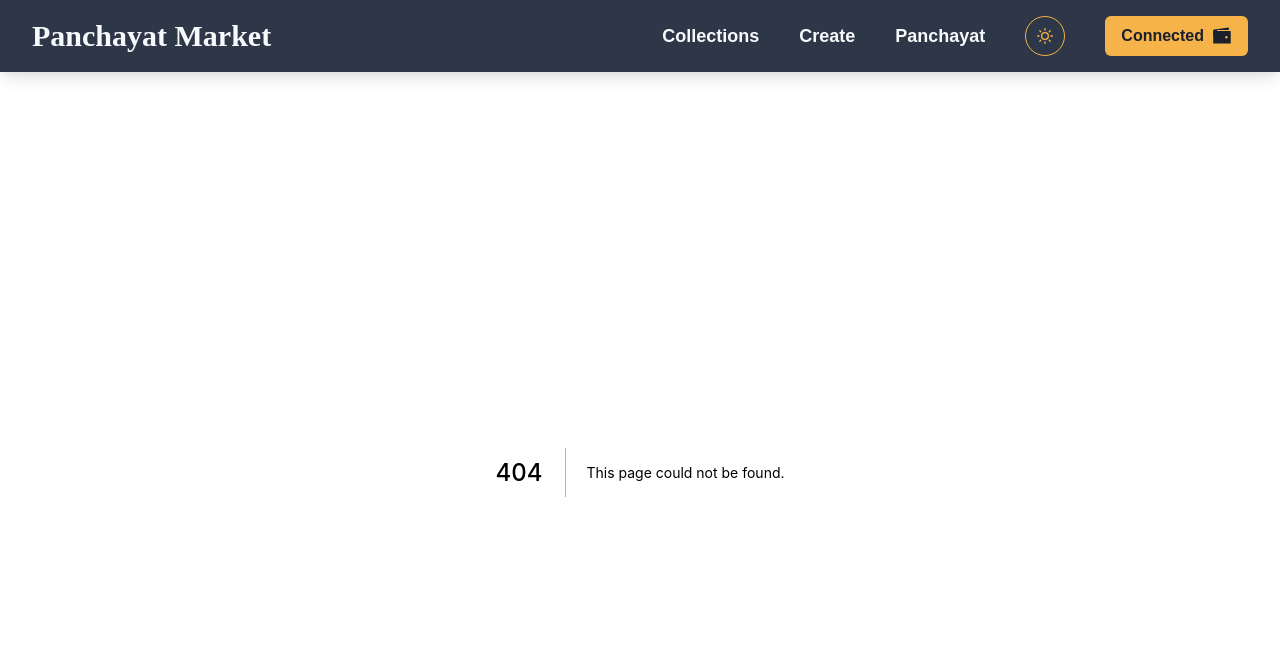
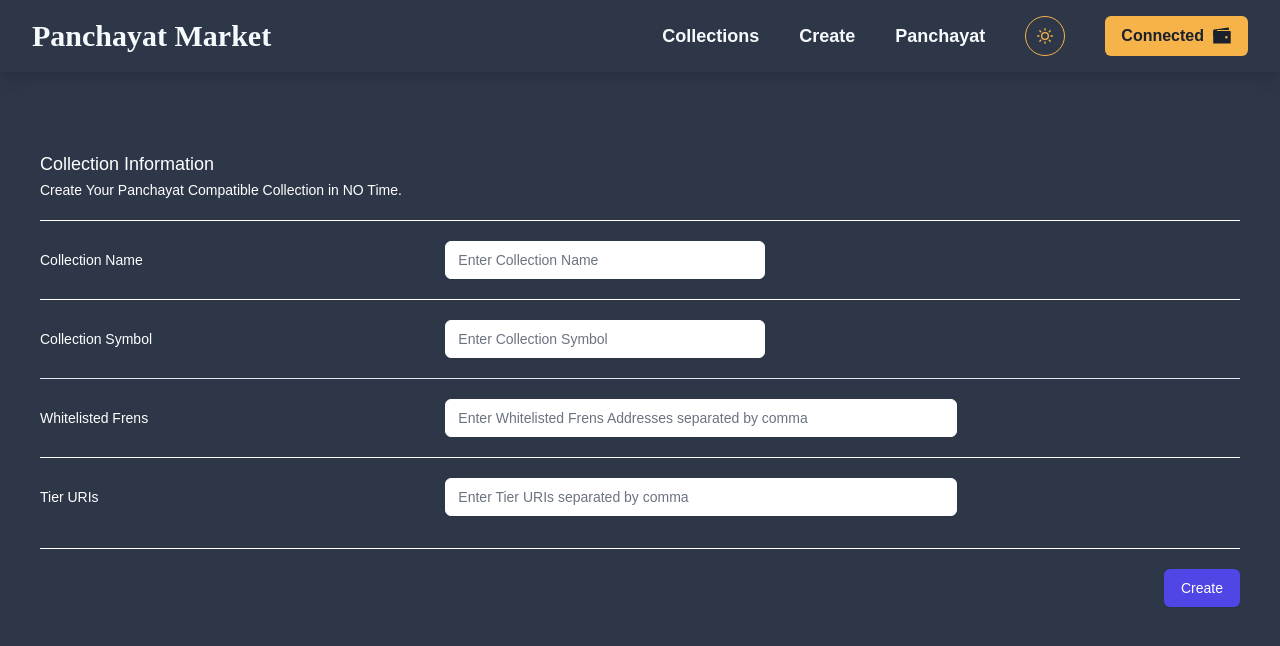
Before and after one commit to KukretiShubham/marketplace, a Next.js app in the folder client/: page /create in a window 1280 px wide. Before the commit this address had no page. Shown: the top 646 px of the page. Built offline with nearby package versions, Linux system fonts and the light colour scheme.

Commit message:
created: create page

```diff
--- a/client/package.json
+++ b/client/package.json
@@ -13,6 +13,7 @@
     "@chakra-ui/react": "^2.2.8",
     "@emotion/react": "^11",
     "@emotion/styled": "^11",
+    "@tailwindcss/forms": "^0.5.2",
     "@types/react-icons": "^3.0.0",
     "framer-motion": "^6",
     "next": "12.2.5",
@@ -24,8 +25,11 @@
     "@types/node": "18.7.8",
     "@types/react": "18.0.17",
     "@types/react-dom": "18.0.6",
+    "autoprefixer": "^10.4.8",
     "eslint": "8.22.0",
     "eslint-config-next": "12.2.5",
+    "postcss": "^8.4.16",
+    "tailwindcss": "^3.1.8",
     "typescript": "4.7.4"
   }
 }
--- /dev/null
+++ b/client/pages/create.tsx
@@ -0,0 +1,93 @@
+
+export default function Create() {
+    return (
+      <div className="">
+        <form className="space-y-8 divide-y divide-white m-10">
+          <div className="space-y-8 divide-y divide-white sm:space-y-5">
+            <div className="pt-8 space-y-6 sm:pt-10 sm:space-y-5">
+              <div>
+                <h3 className="text-lg leading-6 font-medium text-white">Collection Information</h3>
+                <p className="mt-1 max-w-2xl text-sm text-white">Create Your Panchayat Compatible Collection in NO Time.</p>
+              </div>
+              <div className="space-y-6 sm:space-y-5">
+                <div className="sm:grid sm:grid-cols-3 sm:gap-4 sm:items-start sm:border-t sm:border-white sm:pt-5">
+                  <label htmlFor="first-name" className="block text-sm font-medium text-white sm:mt-px sm:pt-2">
+                    Collection Name
+                  </label>
+                  <div className="mt-1 sm:mt-0 sm:col-span-2">
+                    <input
+                      type="text"
+                      name="Collection Name"
+                      id="collection-name"
+                      autoComplete="given-name"
+                      placeholder="Enter Collection Name"
+                      className="max-w-lg block w-full shadow-sm sm:max-w-xs sm:text-sm border-white rounded-md"
+                    />
+                  </div>
+                </div>
+
+                <div className="sm:grid sm:grid-cols-3 sm:gap-4 sm:items-start sm:border-t sm:border-white sm:pt-5">
+                  <label htmlFor="last-name" className="block text-sm font-medium text-white sm:mt-px sm:pt-2">
+                    Collection Symbol
+                  </label>
+                  <div className="mt-1 sm:mt-0 sm:col-span-2">
+                    <input
+                      type="text"
+                      name="Collection Symbol"
+                      id="collection-symbol"
+                      autoComplete="family-name"
+                      placeholder="Enter Collection Symbol"
+                      className="max-w-lg block w-full shadow-sm focus:ring-indigo-500 focus:border-white sm:max-w-xs sm:text-sm border-white rounded-md"
+                    />
+                  </div>
+                </div>
+
+                <div className="sm:grid sm:grid-cols-3 sm:gap-4 sm:items-start sm:border-t sm:border-gray-200 sm:pt-5">
+                  <label htmlFor="email" className="block text-sm font-medium text-white sm:mt-px sm:pt-2">
+                    Whitelisted Frens
+                  </label>
+                  <div className="mt-1 sm:mt-0 sm:col-span-2">
+                    <input
+                      id="whitelisted-frens"
+                      name="Whitelisted Frens"
+                      type="text"
+                      autoComplete="email"
+                      placeholder="Enter Whitelisted Frens Addresses separated by comma"
+                      className="block max-w-lg w-full shadow-sm focus:ring-indigo-500 focus:border-indigo-500 sm:text-sm border-white rounded-md"
+                    />
+                  </div>
+                </div>
+                <div className="sm:grid sm:grid-cols-3 sm:gap-4 sm:items-start sm:border-t sm:border-white sm:pt-5">
+                  <label htmlFor="street-address" className="block text-sm font-medium text-white sm:mt-px sm:pt-2">
+                    Tier URIs
+                  </label>
+                  <div className="mt-1 sm:mt-0 sm:col-span-2">
+                    <input
+                      type="text"
+                      name="tier uris"
+                      id="tier-uri"
+                      autoComplete="street-address"
+                      placeholder="Enter Tier URIs separated by comma"
+                      className="block max-w-lg w-full shadow-sm focus:ring-indigo-500 focus:border-white sm:text-sm border-white rounded-md"
+                    />
+                  </div>
+
+                </div>
+              </div>
+            </div>
+          </div>
+
+          <div className="pt-5">
+            <div className="flex justify-end">
+              <button
+                type="submit"
+                className="ml-3 inline-flex justify-center py-2 px-4 border border-transparent shadow-sm text-sm font-medium rounded-md text-white bg-indigo-600 hover:bg-indigo-700 focus:outline-none focus:ring-2 focus:ring-offset-2 focus:ring-indigo-500"
+              >
+                Create
+              </button>
+            </div>
+          </div>
+        </form>
+      </div>
+    )
+  }
--- /dev/null
+++ b/client/postcss.config.js
@@ -0,0 +1,6 @@
+module.exports = {
+  plugins: {
+    tailwindcss: {},
+    autoprefixer: {},
+  },
+}
--- a/client/styles/globals.css
+++ b/client/styles/globals.css
@@ -1,26 +1,3 @@
-html,
-body {
-  padding: 0;
-  margin: 0;
-  font-family: -apple-system, BlinkMacSystemFont, Segoe UI, Roboto, Oxygen,
-    Ubuntu, Cantarell, Fira Sans, Droid Sans, Helvetica Neue, sans-serif;
-}
-
-a {
-  color: inherit;
-  text-decoration: none;
-}
-
-* {
-  box-sizing: border-box;
-}
-
-@media (prefers-color-scheme: dark) {
-  html {
-    color-scheme: dark;
-  }
-  body {
-    color: white;
-    background: black;
-  }
-}
+@tailwind base;
+@tailwind components;
+@tailwind utilities;
--- /dev/null
+++ b/client/tailwind.config.js
@@ -0,0 +1,13 @@
+/** @type {import('tailwindcss').Config} */
+module.exports = {
+  content: [
+    "./pages/**/*.{js,ts,jsx,tsx}",
+    "./components/**/*.{js,ts,jsx,tsx}",
+  ],
+  theme: {
+    extend: {},
+  },
+  plugins: [
+    require('@tailwindcss/forms'),
+  ],
+}
```
Also changed, not shown: 2 other files (tests, documents, lock files or other folders).
